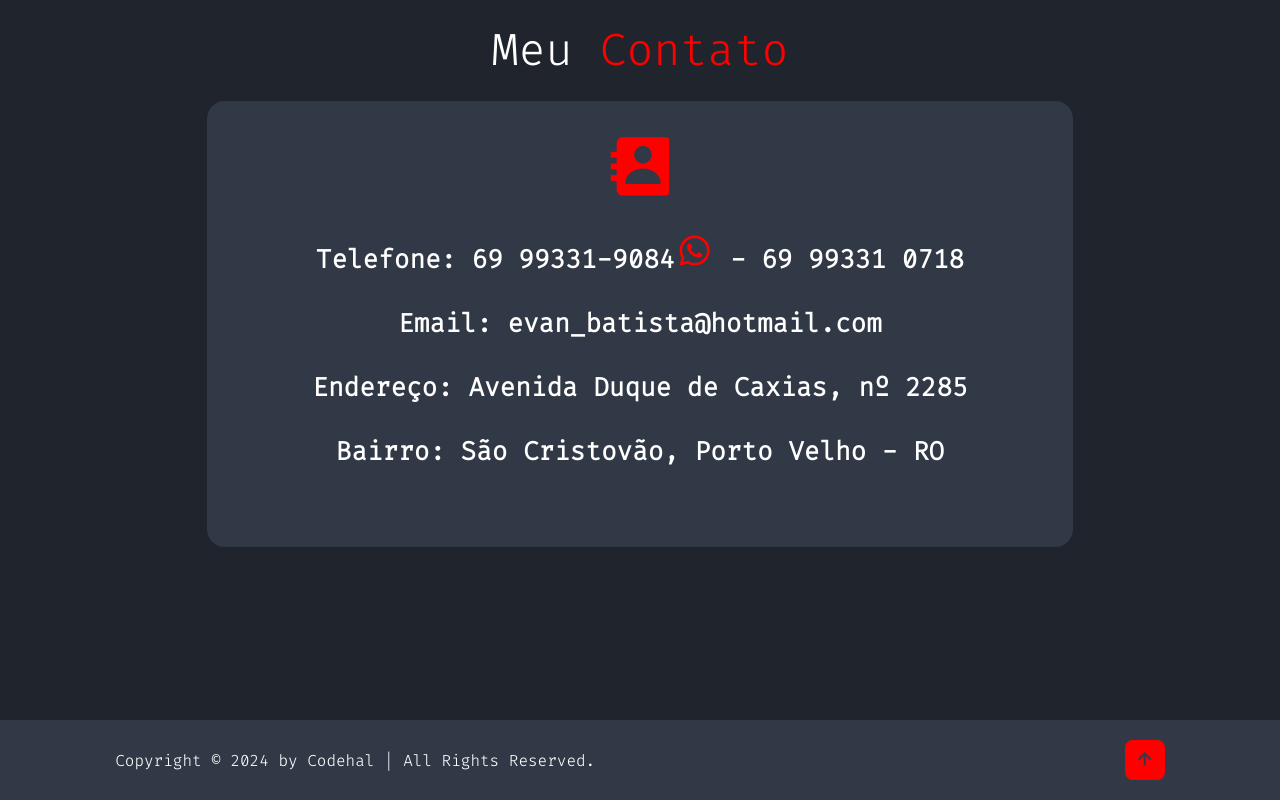
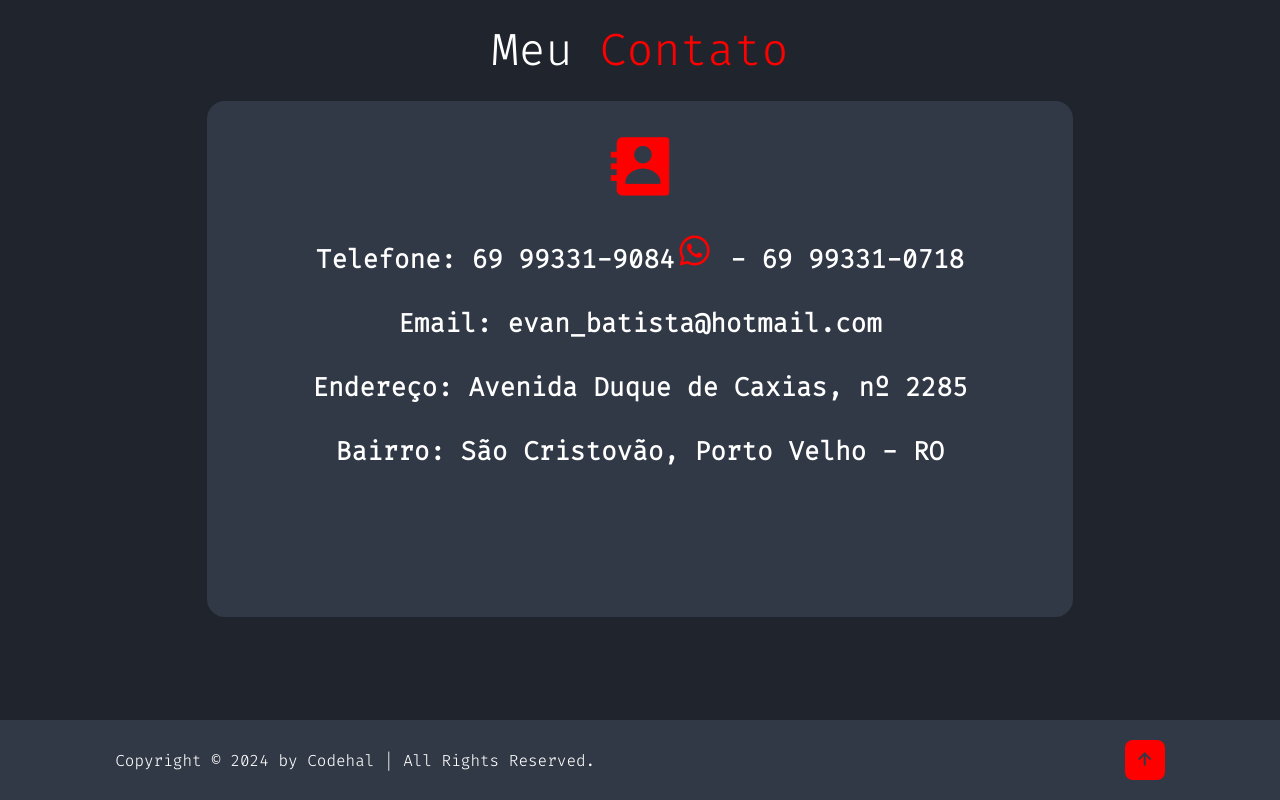
Before and after one commit to EVANDRO-BATISTA/Portfolio, a plain HTML site: page index.html in a window 1280 px wide. Shown: the part 3280-4080 px from the top of the page. Drawn offline with nearby package versions, Linux system fonts and the light colour scheme.

Commit message:
comecando edição-4

```diff
--- a/css/style.css
+++ b/css/style.css
@@ -356,7 +356,7 @@ span {
 .contact-container .contact-box {
     /* flex: 1 1 20rem; */
     width: 87rem;
-    height: 45rem;
+    height: 52rem;
     background: var(--second-bg-color);
     padding: 3rem 2rem 4rem;
     border-radius: 2rem;
--- a/index.html
+++ b/index.html
@@ -135,7 +135,7 @@
         <div class="contact-container">
             <div class="contact-box">
                 <i class='bx bxs-contact'></i>
-                <p><h3>Telefone: 69 99331-9084<i class='bx bxl-whatsapp'></i> - 69 99331 0718</h3></p>
+                <p><h3>Telefone: 69 99331-9084<i class='bx bxl-whatsapp'></i> - 69 99331-0718</h3></p>
                 <p><h3>Email: evan_batista@hotmail.com</h3></p>
                 <p><h3>Endereço: Avenida Duque de Caxias, nº 2285</h3></p>
                 <p><h3>Bairro: São Cristovão, Porto Velho - RO</h3></p>
```
